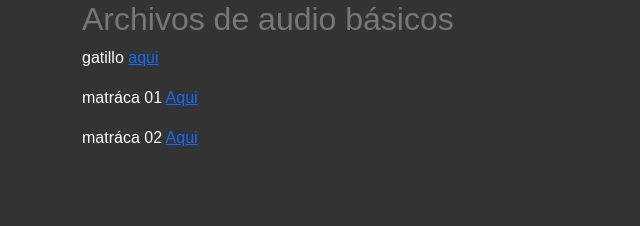
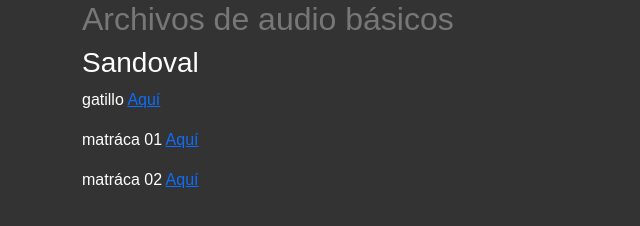
Before and after one commit to justgudegg/postproduccion, a plain HTML site: page html/audio02.html in a window 1280 px wide. Shown: the whole page, without its empty margins (0-640 px from the left). Drawn offline with nearby package versions, Linux system fonts and the light colour scheme.

Commit message:
actualizacion

```diff
--- a/html/audio02.html
+++ b/html/audio02.html
@@ -13,9 +13,11 @@
         <div class="row">
             <div class="col">
                 <h2>Archivos de audio b&aacute;sicos</h2>
-                <p>gatillo <a href="./assets/gatillo.wav">aqui</a></p>
-                <p>matr&aacute;ca 01 <a href="./assets/matracaEditado01.wav">Aqui</a> </p>
-                <p>matr&aacute;ca 02 <a href="./assets/matracaEditado02.wav">Aqui</a></p>
+                <h3>Sandoval</h3>
+                <p>gatillo <a href="./assets/gatillo.wav">Aqu&iacute;</a></p>
+                <p>matr&aacute;ca 01 <a href="./assets/matracaEditado01.wav">Aqu&iacute;</a> </p>
+                <p>matr&aacute;ca 02 <a href="./assets/matracaEditado02.wav">Aqu&iacute;</a></p>
+                <h2></h2>
             </div>
         </div>
     </div>
```
